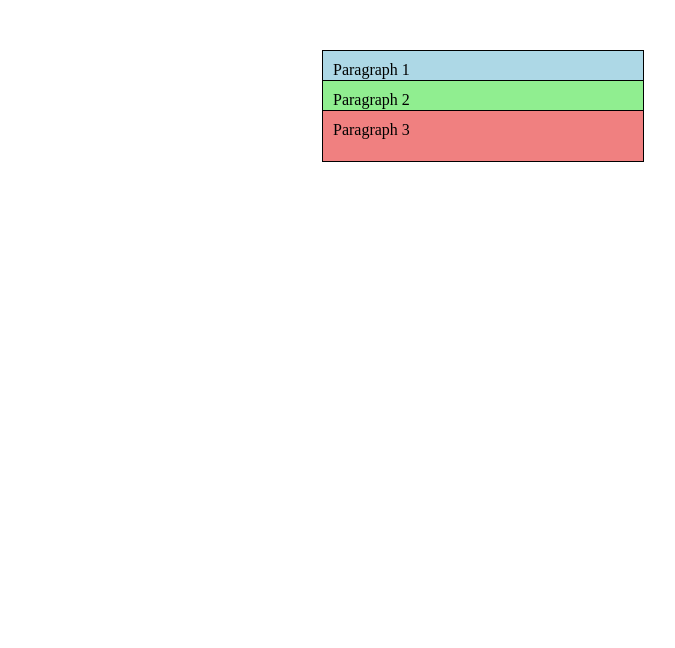
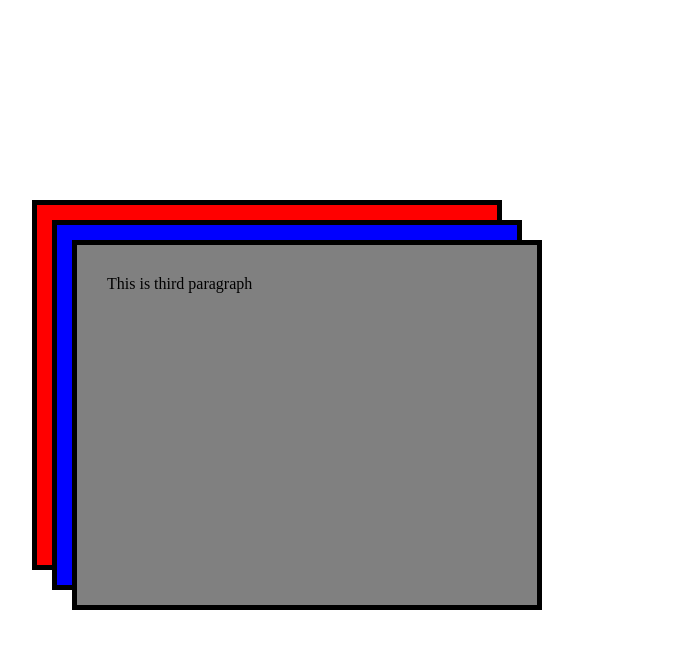
Before and after one commit to vishakh-k/1st-SEM, a plain HTML site: page web-dbms/web/p3.html in a window 1280 px wide. Shown: the whole page, without its empty margins (168-843 px from the left). Drawn offline with Linux system fonts and the light colour scheme.

Commit message:
web and dbms programs are added

```diff
--- a/web-dbms/web/p3.html
+++ b/web-dbms/web/p3.html
@@ -1,63 +1,59 @@
-<!DOCTYPE html>
-<html xmlns="http://www.w3.org/1999/xhtml">
+<html>
 
 <head>
-    <title>Collapsible Paragraphs</title>
+    <title>Paragraph stack ordering</title>
     <style>
-        .container {
-            position: relative;
-            width: 300px;
-            margin: 50px auto;
+        #layer1 {
+            background-color: red;
+            border: 5px solid black;
+            left: 200px;
+            top: 200px;
+            height: 300px;
+            width: 400;
+            z-index: 0;
+            position: absolute;
+            padding: 30px;
         }
 
-        .para {
+        #layer2 {
+            background-color: blue;
+            border: 5px solid black;
+            left: 220px;
+            top: 220px;
+            height: 300px;
+            width: 400;
+            z-index: 0;
             position: absolute;
-            width: 100%;
-            padding: 10px;
-            border: 1px solid black;
-            transition: all 0.3s ease-in-out;
-            overflow: hidden;
-            height: 30px;
+            padding: 30px;
         }
 
-        .para:nth-child(1) {
-            top: 0;
-            background: lightblue;
-        }
-
-        .para:nth-child(2) {
-            top: 30px;
-            background: lightgreen;
-        }
-
-        .para:nth-child(3) {
-            top: 60px;
-            background: lightcoral;
+        #layer3 {
+            background-color: gray;
+            border: 5px solid black;
+            left: 240px;
+            top: 240px;
+            height: 300px;
+            width: 400;
+            z-index: 0;
+            position: absolute;
+            padding: 30px;
         }
     </style>
 </head>
 
+
 <body>
-    <div class="container">
-        <div class="para" onmouseover="bringToTop(this)" onmouseout="restoreOrder()">Paragraph 1</div>
-        <div class="para" onmouseover="bringToTop(this)" onmouseout="restoreOrder()">Paragraph 2</div>
-        <div class="para" onmouseover="bringToTop(this)" onmouseout="restoreOrder()">Paragraph 3</div>
-    </div>
-
     <script>
-        let paragraphs = document.querySelectorAll('.para');
-        let originalOrder = Array.from(paragraphs);
-
-        function bringToTop(element) {
-            element.style.zIndex = "10";
-        }
-
-        function restoreOrder() {
-            paragraphs.forEach((para, index) => {
-                para.style.zIndex = "1";
-            });
+        var toPlayer = 'layer3';
+        function mover(toTop) {
+            document.getElementById(toPlayer).style.zIndex = '0';
+            document.getElementById(toTop).style.zIndex = '1';
+            toPlayer = toTop;
         }
     </script>
+    <div id="layer1" onmouseover="mover('layer1')">This is first paragraph</div>
+    <div id="layer2" onmouseover="mover('layer2')">This is second paragraph</div>
+    <div id="layer3" onmouseover="mover('layer3')">This is third paragraph</div>
 </body>
 
 </html>
```
Also changed, not shown: web-dbms/web/p5.html (added, +44 -0 lines), 1 other file.
